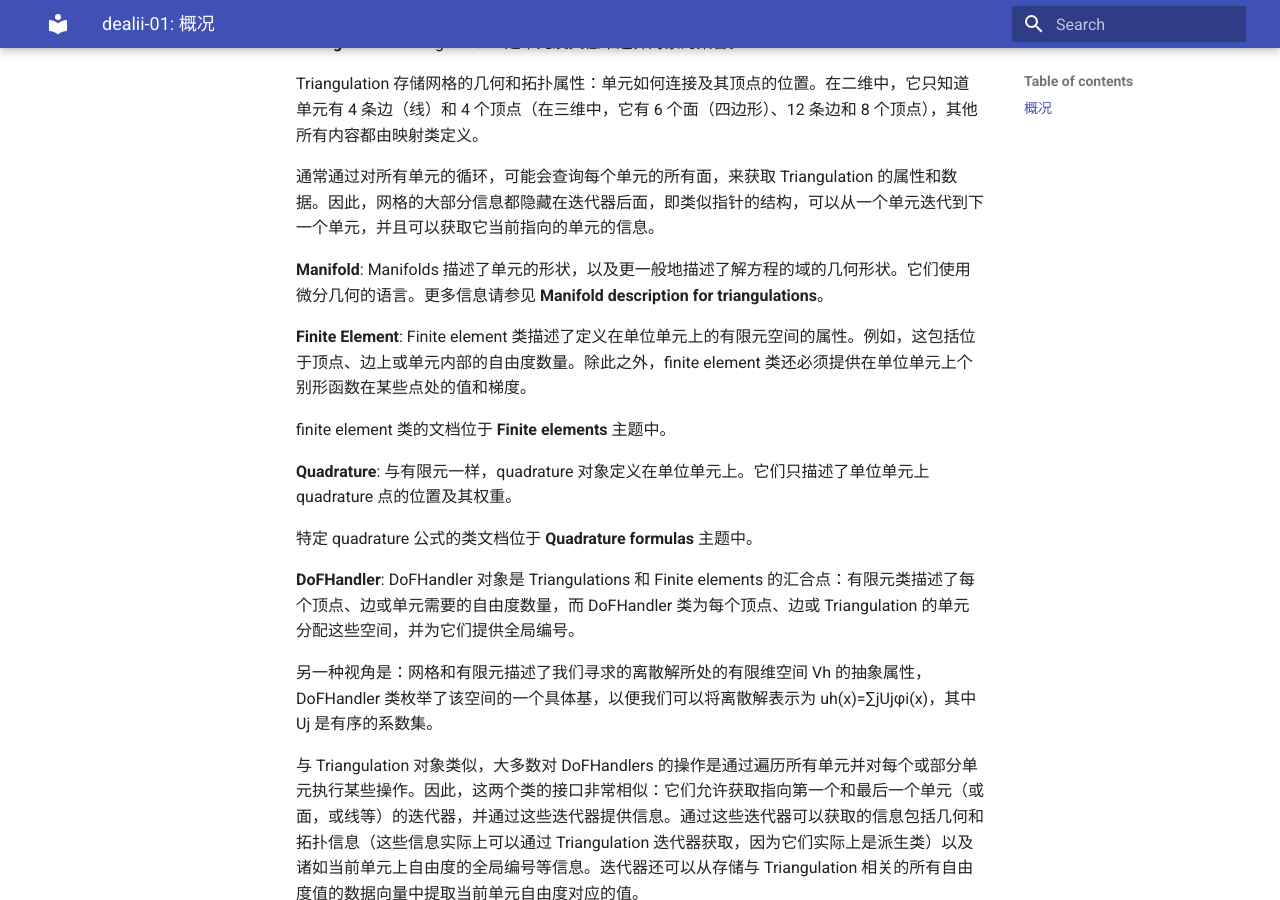
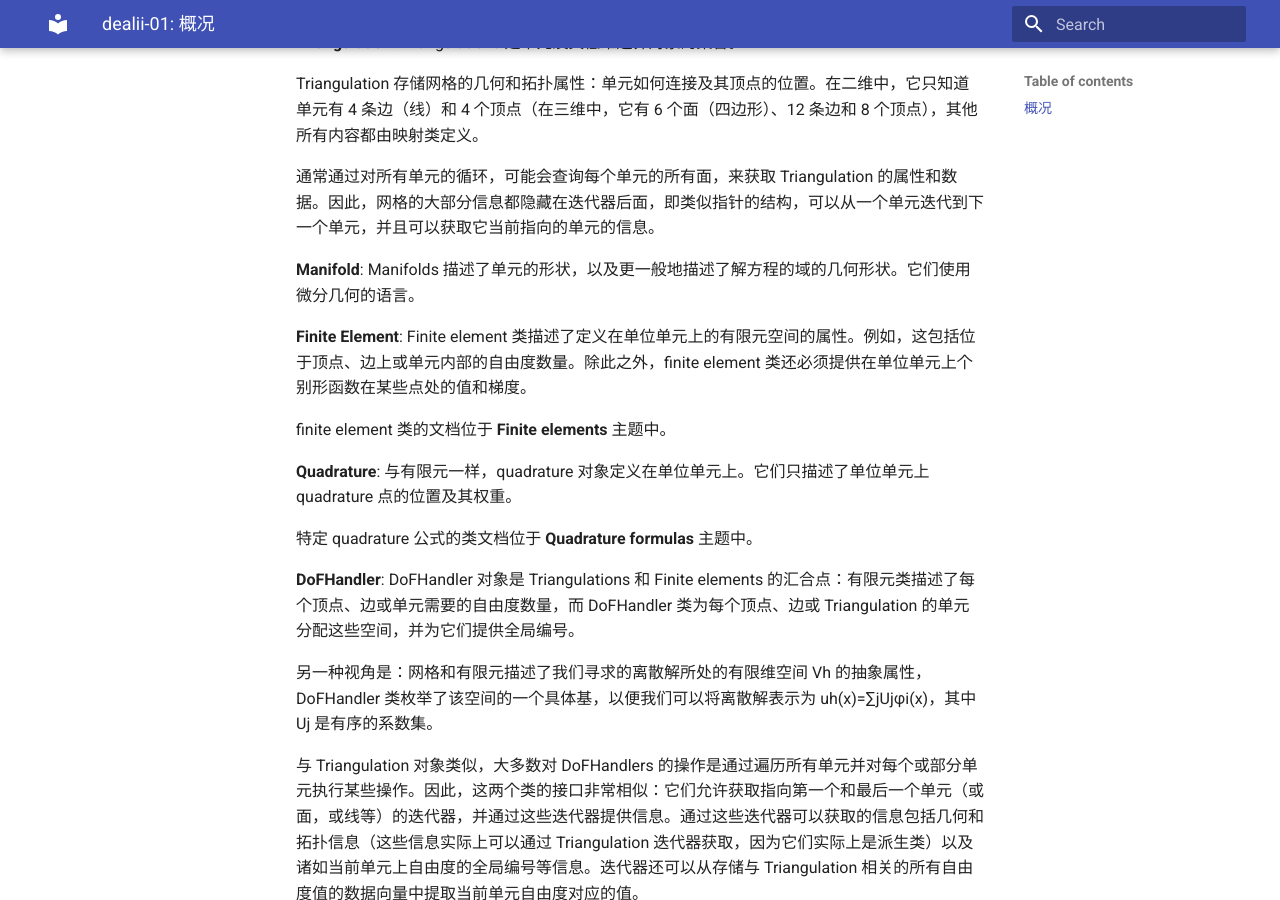
Before and after one commit to ymma98/technotes, an MkDocs documentation site: the page built from docs/FEM/dealii-01_概况.md, in a window 1280 px wide and 900 px high, scrolled down 348 px. Built offline with MkDocs 1.6.1 and Material for MkDocs 9.7.7, drawn with Linux system fonts in a browser that asks for light colours; part of the change alters nothing that is shown.

Commit message:
docs/FEM/dealii-01_概况.md updated from https://stackedit.cn/

```diff
--- a/docs/FEM/dealii-01_概况.md
+++ b/docs/FEM/dealii-01_概况.md
@@ -12,7 +12,7 @@ Triangulation 存储网格的几何和拓扑属性：单元如何连接及其顶
 通常通过对所有单元的循环，可能会查询每个单元的所有面，来获取 Triangulation 的属性和数据。因此，网格的大部分信息都隐藏在迭代器后面，即类似指针的结构，可以从一个单元迭代到下一个单元，并且可以获取它当前指向的单元的信息。
 
 
-**Manifold**: Manifolds 描述了单元的形状，以及更一般地描述了解方程的域的几何形状。它们使用微分几何的语言。更多信息请参见 **Manifold description for triangulations**。
+**Manifold**: Manifolds 描述了单元的形状，以及更一般地描述了解方程的域的几何形状。它们使用微分几何的语言。
 
 **Finite Element**: Finite element 类描述了定义在单位单元上的有限元空间的属性。例如，这包括位于顶点、边上或单元内部的自由度数量。除此之外，finite element 类还必须提供在单位单元上个别形函数在某些点处的值和梯度。
 
@@ -57,6 +57,6 @@ DoFHandler 类及其关联类在 **Degrees of Freedom** 主题中进行了描述
 我们为希望将应用程序文档直接链接到 deal.II 在线文档的用户提供了 Doxygen 标签文件。标签文件位于 deal.tag。对于每个 deal.II 版本，它位于 Doxygen 参考文档的上一级目录中。要使用标签文件，你需要将其下载到 Doxygen 能找到的位置。之后，在你的 Doxygen 选项文件中找到 `TAGFILES` 键并写入
 
 <!--stackedit_data:
-eyJoaXN0b3J5IjpbLTQ2NTc0NzQyMywtMTgxOTA2NjUxNiwxMT
-Y0MTA4NDEwXX0=
+eyJoaXN0b3J5IjpbLTE1MjA4MjM1MCwtNDY1NzQ3NDIzLC0xOD
+E5MDY2NTE2LDExNjQxMDg0MTBdfQ==
 -->
```
